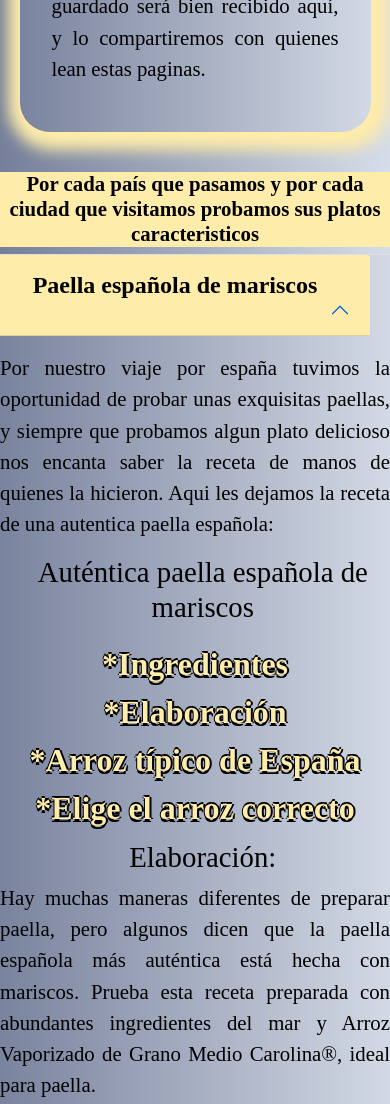
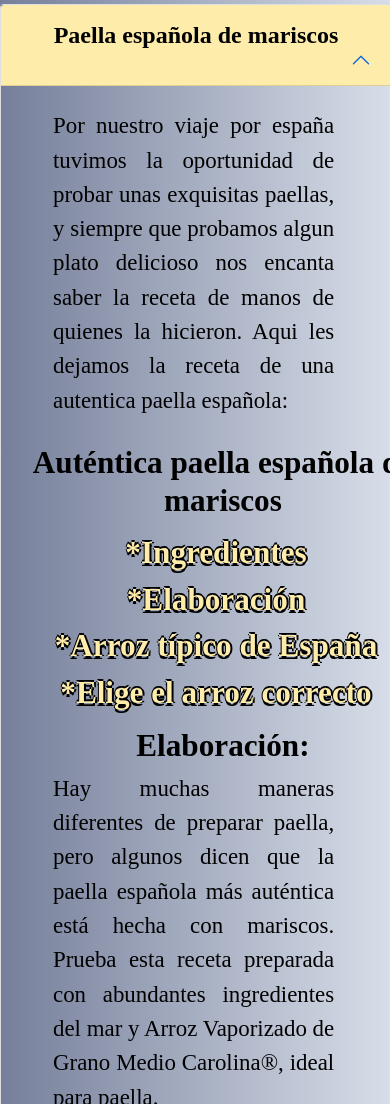
Before and after one commit to GastonMendezLuna/Partiendoalencuentro, a plain HTML site: page pages/gastronomia.html in a window 390 px wide. Shown: the part 1584-2688 px from the top of the page. Drawn offline with nearby package versions, Linux system fonts and the light colour scheme; a web font is replaced by a local one.

Commit message:
cambios gastronomia

```diff
--- a/scss/_gastronomia.scss
+++ b/scss/_gastronomia.scss
@@ -40,6 +40,8 @@
     }
 
     & .containeracordion{
+      display: flex;
+      flex-direction: column;
       width: 100%;
       top: 4rem;
       bottom: 4rem;
@@ -132,9 +134,27 @@
       text-align: center;
       font-size: 130%;
     }
+    & .mediaencabezados__Gastronomia{
+      display: flex;
+      flex-direction: column;
+      align-items: center;
+      text-align: center;
+      font-size: 150%;
+      font-weight: 700;
+      margin-top: 3%;
+    }
 
-
-
+    & .mediaparrafos__Gastronomia{
+      display: flex;
+      flex-direction: column;
+      width: 90%;
+      height: 40%;
+      font-size: 110%;
+      text-justify: newspaper;
+      margin-top: 2%;
+      margin-bottom: 2%;
+      padding-left: 2rem;
+      }
 
     }
 
```
Also changed, not shown: css/main.css, 1 other file.
